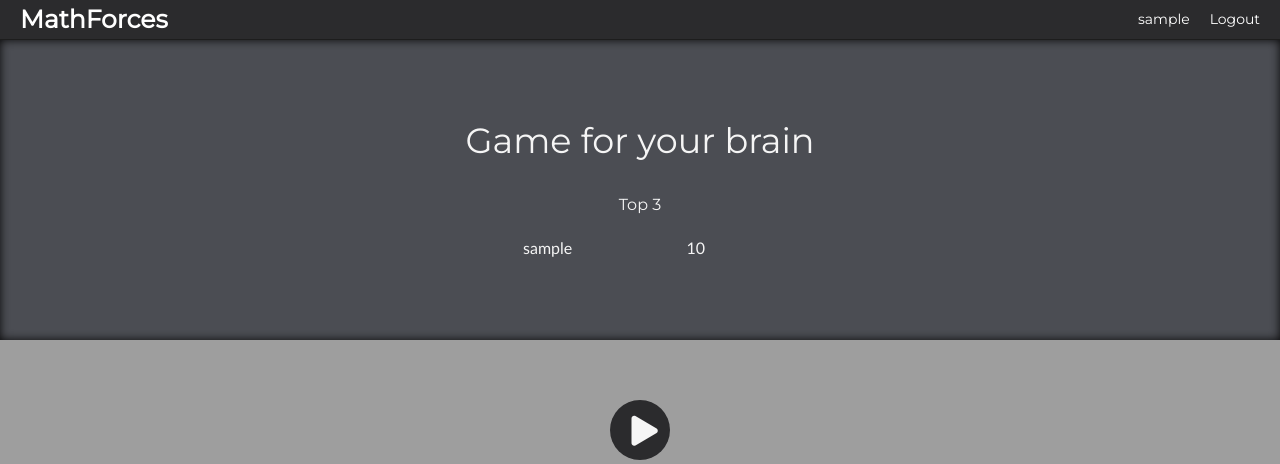
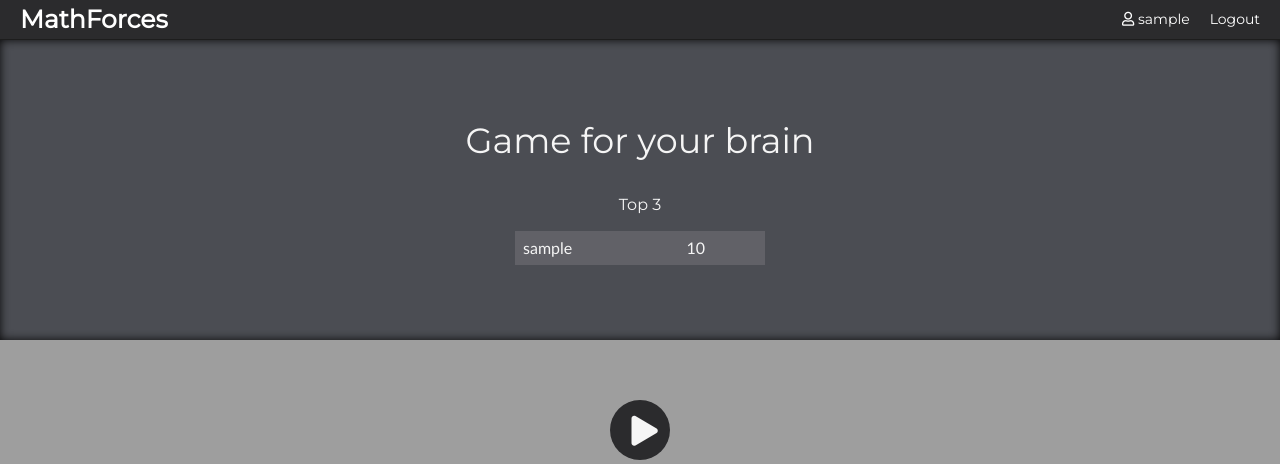
Before and after one commit to azattix/MathForces, a PHP site: page / in a window 1280 px wide. Shown: the top 464 px of the page. Run offline with PHP 8.4, Linux system fonts and the light colour scheme; the visitor is signed in with stand-in values (Sample User, id 1); tables that the repository leaves empty or names only in its code hold one stand-in row (values such as "Sample post"); some libraries are stand-ins or nearby versions.

Commit message:
selected user

```diff
--- a/css/score.css
+++ b/css/score.css
@@ -24,3 +24,7 @@
   color: white;
 
 }
+
+.selected {
+  background-color: #616167;
+}
--- a/getScores.php
+++ b/getScores.php
@@ -2,7 +2,7 @@
 
 require_once 'config.php';
 
-$sql = "SELECT users.login, scores.score
+$sql = "SELECT users.login, scores.score, users.user_id
         FROM users, scores
         WHERE users.user_id = scores.user_id
         AND scores.score = (
@@ -10,6 +10,13 @@ $sql = "SELECT users.login, scores.score
             FROM scores
             WHERE scores.user_id = users.user_id
         ) ORDER BY scores.score DESC LIMIT 3";
+
+$user_id = 0;
+
+if (isset($_POST['user_id']))
+{
+  $user_id = $_POST['user_id'];
+}
 
 $scores = '';
 
@@ -19,7 +26,9 @@ if ($result = $mysqli->query($sql))
   {
     while($row = $result->fetch_array())
     {
-      $scores .= "<tr><td>" . $row['login'] . "</td><td>" . $row['score'] . "</td></tr>";
+      $scores .= ($user_id == $row['user_id']) ? "<tr class='selected'>" : "<tr>";
+      $scores .= "<td>" . $row['login'] . "</td><td>" . $row['score'] . "</td>";
+      $scores .= "</tr>";
     }
     $result->free();
   }
--- a/header.php
+++ b/header.php
@@ -6,7 +6,7 @@
 	    <a href="signin.php">Signin</a>
 	    <a href="signup.php">Signup</a>
 	  <?php } else { ?>
-	  	<a href="#"><?php echo $_SESSION['username']; ?></a>
+	  	<a href="#"><i class="far fa-user"></i> <?php echo $_SESSION['username']; ?></a>
 	  	<a href="logout.php">Logout</a>
 	  <?php } ?>
   </div>
--- a/js/server.js
+++ b/js/server.js
@@ -6,7 +6,13 @@ function loadScores() {
     }
   };
   xhttp.open("POST", "getScores.php", true);
-  xhttp.send();
+
+  if (document.getElementById('user_id').value) {
+    xhttp.setRequestHeader("Content-type", "application/x-www-form-urlencoded");
+    xhttp.send("user_id=" + document.getElementById('user_id').value);
+  } else {
+    xhttp.send();
+  }
 }
 
 function insertScoreSQL(score) {
```
